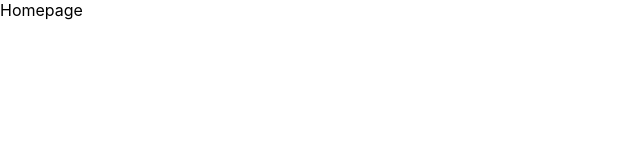
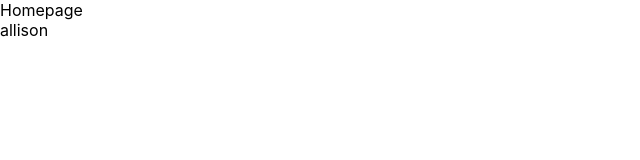
Before and after one commit to mseleanormay/InternMingle, a React (Create React App) app: page / in a window 1280 px wide. Shown: the top 160 px of the page, without its empty margins (0-640 px from the left). Built offline with nearby package versions, Linux system fonts and the light colour scheme.

Commit message:
allison branch

```diff
--- a/src/App.js
+++ b/src/App.js
@@ -16,6 +16,7 @@ function App() {
   return (
    <div>
      <Homepage/>
+     allison
    </div>
   );
 }
```
